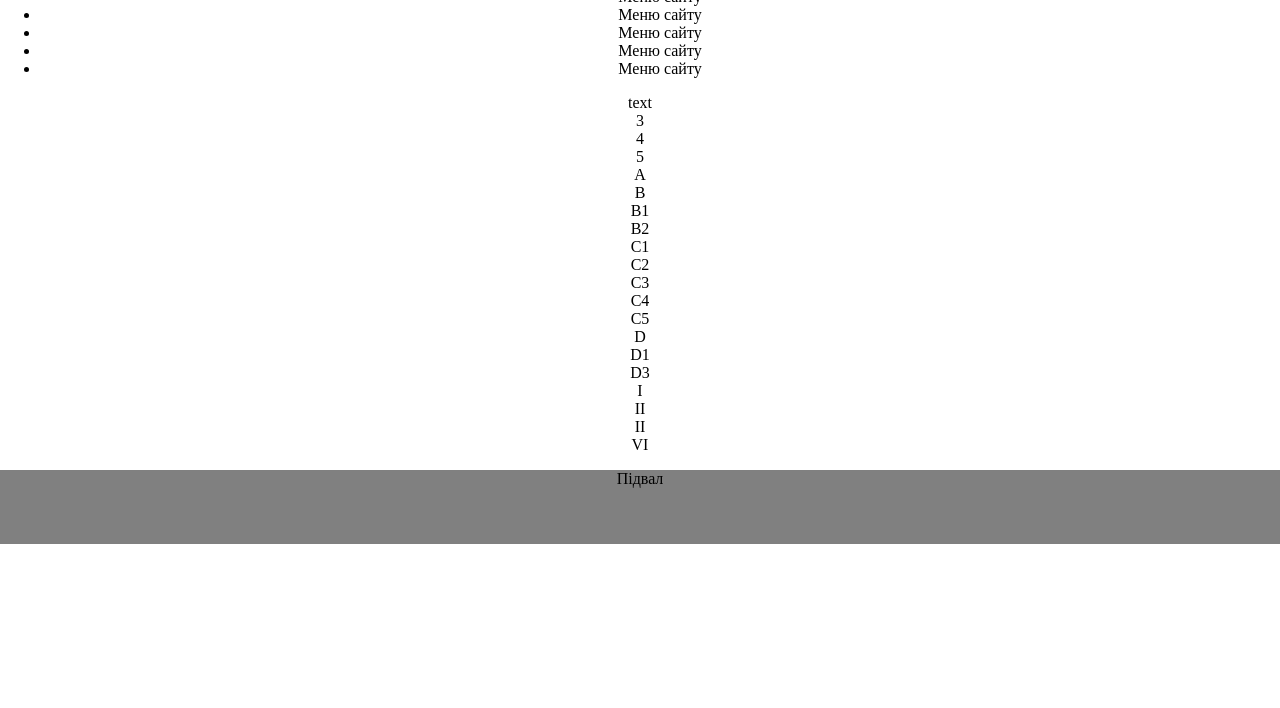
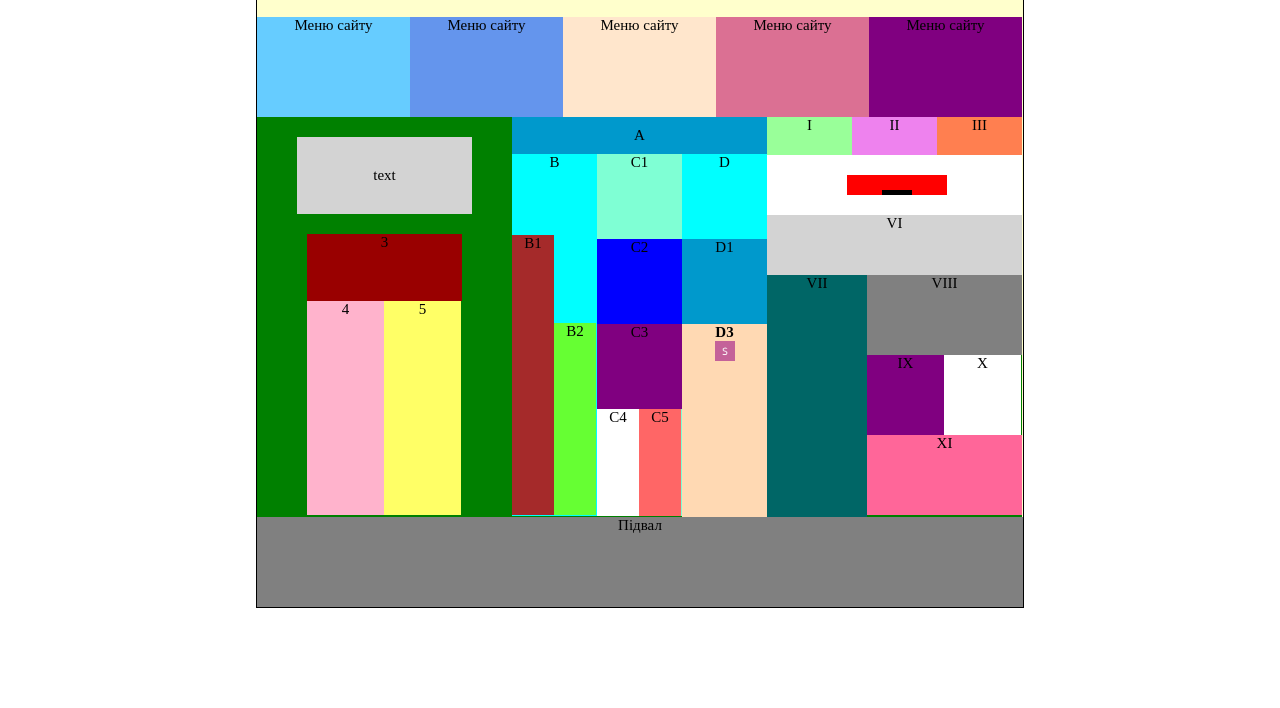
Before and after one commit to DinaraKelyamova30/practice-css, a plain HTML site: page index.html in a window 1280 px wide. Shown: the part 92-800 px from the top of the page. Drawn offline with Linux system fonts and the light colour scheme.

Commit message:
sample code

```diff
--- a/index.css
+++ b/index.css
@@ -1,13 +1,277 @@
-body{
+* {
+    margin: 0;
+    padding: 0;
+    box-sizing: border-box;
+}
+
+.container {
+    width: 768px;
+    height: 700px;
     margin: auto;
     text-align: center;
+    border: 1px solid black;
+    font-size: 15px;
+    background-color: #ffffcc;
 }
 
-h1{
+header {
+    width: 600px;
+    height: 68px;
+    margin: 20px auto;
+    background-color: white;
+    border-top: 15px solid khaki;
+    border-right: 200px solid khaki;
+    border-bottom: 15px solid khaki;
+    border-left: 200px solid khaki;
+    font-size: 10px;
+}
+
+.menu {
+    width: 153px;
+    height: 100px;
+    text-align: center;
+    float: left;
+}
+
+ul li {
+    list-style-type: none;
+}
+
+.lightBlue {
+    background-color: #66ccff;
+}
+
+.blue {
+    background-color: cornflowerblue;
+}
+
+.light {
     background-color: #ffe6cc;
 }
 
-footer{
+.pink {
+    background-color: palevioletred;
+}
+
+.purple {
+    background-color: purple;
+}
+
+.wrapper::after {
+    content: "";
+    display: block;
+    clear: both;
+}
+
+.content {
+    width: 255px;
+    height: 400px;
+    text-align: center;
+    background-color: green;
+    float: left;
+}
+
+.text {
+    background-color: lightgray;
+    margin: 20px 40px;
+    padding: 30px 30px;
+}
+
+.blok3 {
+    background-color: #990000;
+    margin: 0 50px;
+    padding-bottom: 50px;
+}
+
+.blokTwo {
+    width: 77px;
+    height: 214px;
+    text-align: center;
+    background-color: #ffb3cc;
+    float: left;
+}
+
+.blok4 {
+    margin-left: 50px;
+}
+
+.blok5 {
+    background-color: #ffff66;
+}
+
+.blokA {
+    background-color: #0099cc;
+    padding: 10px;
+}
+
+.blokLetter {
+    width: 85px;
+    height: 362px;
+    background-color: aqua;
+    float: left
+}
+
+.colorC {
+    background-color: aquamarine;
+}
+
+.colorD {
+    background-color: #00ffcc;
+}
+
+.blokB {
+    padding-bottom: 64px;
+}
+
+.blokBTwo {
+    width: 42px;
+    height: 280px;
+    background-color: brown;
+    float: left;
+}
+
+.blokB2 {
+    height: 192px;
+    background-color: #66ff33;
+    margin-top: 88px;
+}
+
+.blokC {
+    width: auto;
+    height: 85px;
+}
+
+.blokCTwo {
+    width: 42px;
+    height: 107px;
+    background-color: brown;
+    float: left;
+}
+
+.c2 {
+    background-color: blue;
+}
+
+.c3 {
+    background-color: purple;
+}
+
+.c4 {
+    background-color: white;
+}
+
+.c5 {
+    background-color: #ff6666;
+}
+
+.blokD {
+    width: auto;
+    height: 85px;
+}
+
+.d {
+    background-color: aqua;
+}
+
+.d1 {
+    background-color: #0099cc;
+}
+
+.d3 {
+    height: 193px;
+    background-color: #ffd9b3;
+}
+
+img {
+    width: 20px;
+}
+
+.blokNumber{
+    width: 85px;
+    height: 38px;
+    background-color: brown;
+    float: left;
+
+}
+
+.i{
+    background-color: #99ff99;
+}
+
+.ii{
+    background-color:violet;
+}
+
+.iii{
+    background-color: coral;
+}
+
+.blokV{
+    height: 60px;
+    background-color: white;
+}
+
+.blokInside{
+    height: 20px;
+    width: 100px;
+    background-color: red;
+    margin: 20px 80px;
+    position: absolute;
+}
+
+.inside{
+    height: 5px;
+    width: 30px;
+    background-color: black;
+    position: absolute;
+    margin: 15px 0 0 35px;
+}
+.blokVI{
+    background-color: lightgrey;
+    height: 60px;
+}
+
+.blokNumber2{
+    float: left;
+}
+
+.vii{
+    width: 100px;
+    height: 242px;
+    background-color: #006666;
+}
+
+.viii{
+    width: 155px;
+    height: 242px;
+}
+
+.blokVIII{
+    height: 80px;
     background-color: gray;
-    padding: 0 0 40px 0;
 }
+
+.blocNumber2Two{
+    height: 80px;
+    float: left;
+}
+
+.blokIX{
+    width: 77px;
+    background-color: purple;
+}
+
+.blokX{
+    width: 77px;
+    background-color: white;
+}
+
+.blokXI{
+    height: 80px;
+    background-color: #ff6699;
+}
+
+footer {
+    height: 90px;
+    background-color: gray;
+}
--- a/index.html
+++ b/index.html
@@ -10,57 +10,74 @@
 </head>
 
 <body>
-    <div>
-
-        <head>
+    <div class="container">
+        <header>
             <h1>Шапка сайту</h1>
-        </head>
-        <nav>
+        </header>
+        <nav class="wrapper">
             <ul>
-                <li>Меню сайту</li>
-                <li>Меню сайту</li>
-                <li>Меню сайту</li>
-                <li>Меню сайту</li>
-                <li>Меню сайту</li>
+                <li class="menu lightBlue">Меню сайту</li>
+                <li class="menu blue">Меню сайту</li>
+                <li class="menu light">Меню сайту</li>
+                <li class="menu pink">Меню сайту</li>
+                <li class="menu purple">Меню сайту</li>
             </ul>
         </nav>
-        <main>
-            <div>
-                <div>text</div>
+        <main class="wrapper">
+            <div class="content">
+                <div class="text">text</div>
                 <div>
-                    <div>3</div>
-                    <div>4</div>
-                    <div>5</div>
+                    <div class="blok3">3</div>
+                    <div class="blokTwo blok4">4</div>
+                    <div class="blokTwo blok5">5</div>
                 </div>
             </div>
-            <div>
-                <div>A</div>
-                <div>
-                    <div>B</div>
-                    <div>B1</div>
-                    <div>B2</div>
+            <div class="content">
+                <div class="blokA">A</div>
+                <div class="blokLetter">
+                    <div class="blokB">B</div>
+                    <div class="blokBTwo blokB1">B1</div>
+                    <div class="blokBTwo blokB2">B2</div>
                 </div>
-                <div>
-                    <div>C1</div>
-                    <div>C2</div>
-                    <div>C3</div>
-                    <div>C4</div>
-                    <div>C5</div>
+                <div class="blokLetter colorC">
+                    <div class="blokC c1">C1</div>
+                    <div class="blokC c2">C2</div>
+                    <div class="blokC c3">C3</div>
+                    <div class="blokCTwo c4">C4</div>
+                    <div class="blokCTwo c5">C5</div>
                 </div>
-                <div>
-                    <div>D</div>
-                    <div>D1</div>
-                    <div>D3</div>
+                <div class="blokLetter colorD">
+                    <div class="blokD d">D</div>
+                    <div class="blokD d1">D1</div>
+                    <div class="d3">
+                        <h4>D3</h4>
+                        <img src="img/img.png" alt="png">
+                    </div>
                 </div>
             </div>
-            <div>
-                <div>
-                    <div>I</div>
-                    <div>II</div>
-                    <div>II</div>
+            <div class="content">
+                <div class="wrapper">
+                    <div class="blokNumber i">I</div>
+                    <div class="blokNumber ii">II</div>
+                    <div class="blokNumber iii">III</div>
                 </div>
-                <div>VI</div>
-
+                <div class="blokV">
+                    <div class="blokInside">
+                        <div class="inside"></div>
+                    </div>
+                </div>
+                <div class="blokVI">VI</div>
+                <div class="wrapper">
+                    <div class="blokNumber2 vii">VII</div>
+                    <div class="blokNumber2 viii">
+                        <div class="blokVIII">VIII</div>
+                        <div class="wrapper">
+                            <div class="blocNumber2Two blokIX">IX</div>
+                            <div class="blocNumber2Two blokX">X</div>
+                        </div>
+                        <div class="blokXI">XI</div>
+                    </div>
+                </div>
             </div>
         </main>
         <footer>
```
Also changed, not shown: img/img.png (added).
